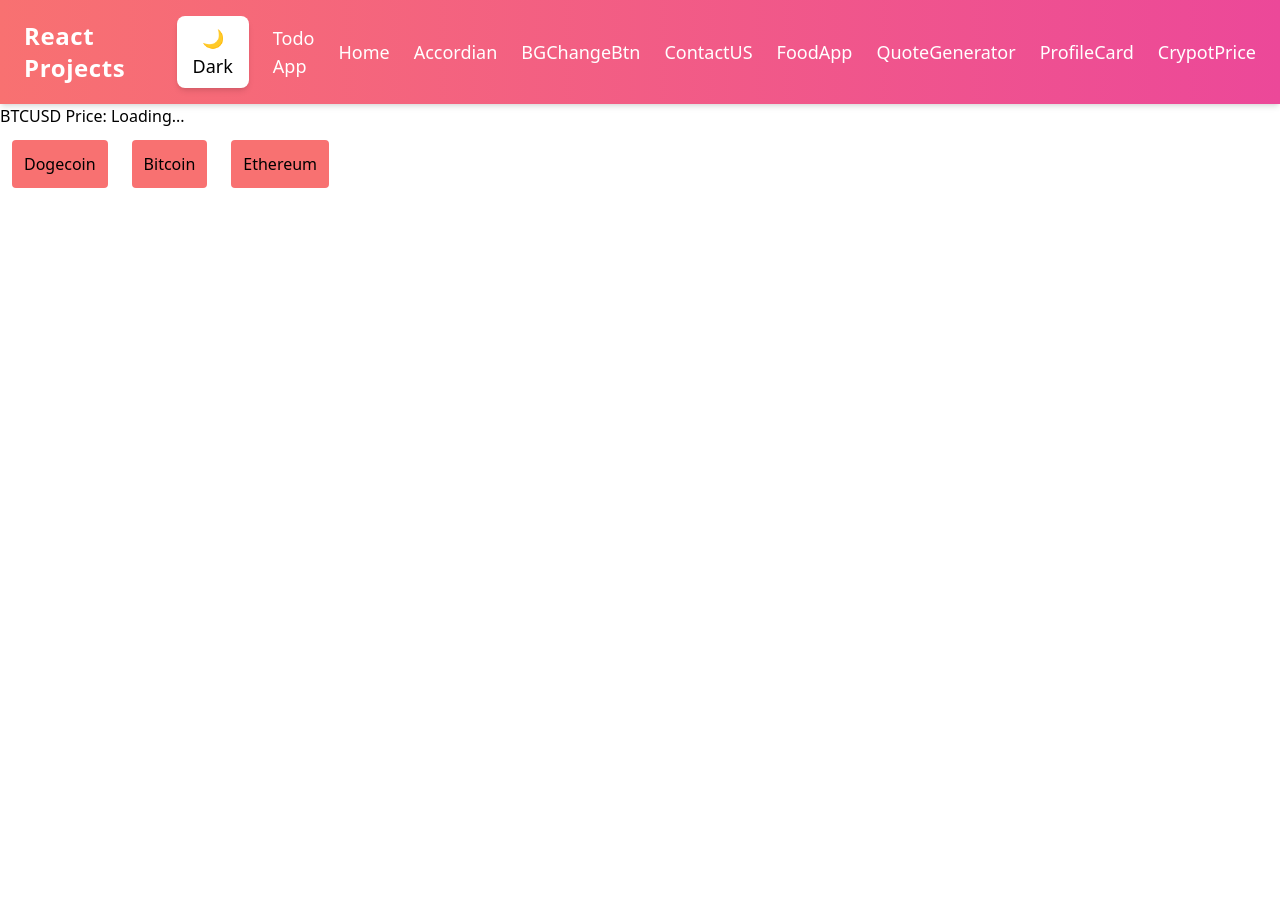
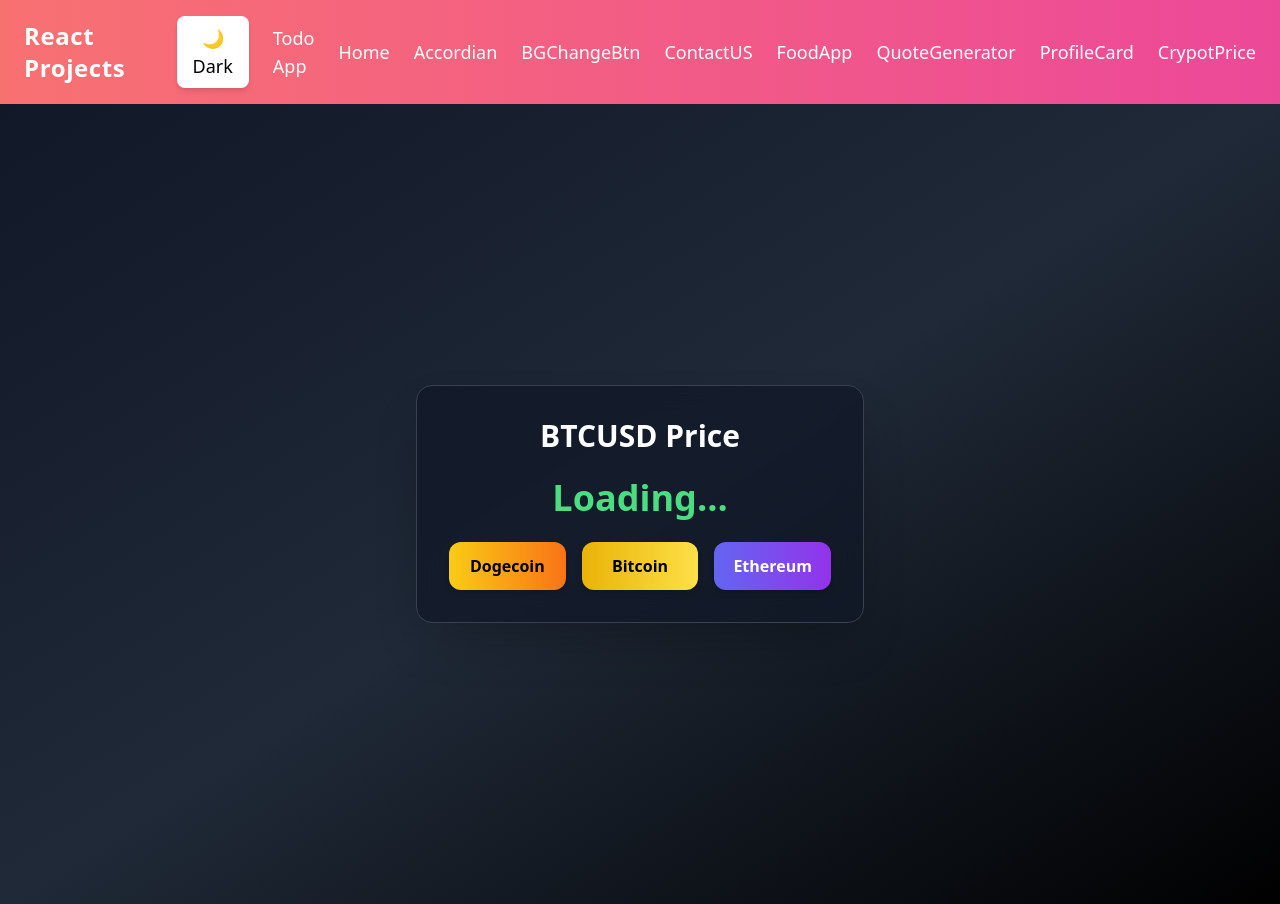
Before and after one commit to yssambare12/30-react-projects, a React (Create React App) app: page /cryptoprice in a window 1280 px wide. Before the commit the page ends 800 px from the top, so only its background shows below. Built offline with nearby package versions, Linux system fonts and the light colour scheme; no server answers.

Commit message:
chore: updated stylings

```diff
--- a/src/Projects/CrypotPrice/CryptoPrice.js
+++ b/src/Projects/CrypotPrice/CryptoPrice.js
@@ -16,7 +16,6 @@
           }
         );
         const json = await data.json();
-        console.log(json);
         setCoinPrice(json?.price);
       } catch (err) {
         console.error("Error fetching crypto price:", err);
@@ -25,30 +24,42 @@
 
     fetchData();
   }, [coinChangePrice]);
+
   return (
-    <div>
-      <h1>
-        {coinChangePrice} Price: {coinPrice ? `${coinPrice} USD` : "Loading..."}
+    <div className="min-h-screen flex items-center justify-center bg-gradient-to-br from-gray-900 via-gray-800 to-black text-white p-6">
+      <div className="bg-gray-900/70 backdrop-blur-md shadow-2xl rounded-2xl p-8 w-full max-w-md border border-gray-700">
+        <h1 className="text-3xl font-extrabold text-center mb-6">
+          {coinChangePrice} Price
         </h1>
-      <div>
+
+        <div className="text-center mb-6">
+          <p className="text-4xl font-bold text-green-400">
+            {coinPrice
+              ? `₹${parseFloat(coinPrice * 83).toFixed(2)}`
+              : "Loading..."}
+          </p>
+        </div>
+
+        <div className="grid grid-cols-3 gap-4">
           <button
             onClick={() => setCoinChangePrice("DOGEUSD")}
-          className="p-3 m-3 bg-red-400 rounded"
+            className="px-4 py-3 rounded-xl bg-gradient-to-r from-yellow-400 to-orange-500 text-black font-semibold shadow-md hover:scale-105 transform transition"
           >
             Dogecoin
           </button>
           <button
             onClick={() => setCoinChangePrice("BTCUSD")}
-          className="p-3 m-3 bg-red-400 rounded"
+            className="px-4 py-3 rounded-xl bg-gradient-to-r from-yellow-500 to-yellow-300 text-black font-semibold shadow-md hover:scale-105 transform transition"
           >
             Bitcoin
           </button>
           <button
             onClick={() => setCoinChangePrice("ETHUSD")}
-          className="p-3 m-3 bg-red-400 rounded"
+            className="px-4 py-3 rounded-xl bg-gradient-to-r from-indigo-500 to-purple-600 text-white font-semibold shadow-md hover:scale-105 transform transition"
           >
             Ethereum
           </button>
+        </div>
       </div>
     </div>
   );
```
Lines whose indentation alone changed are shown as unchanged.
